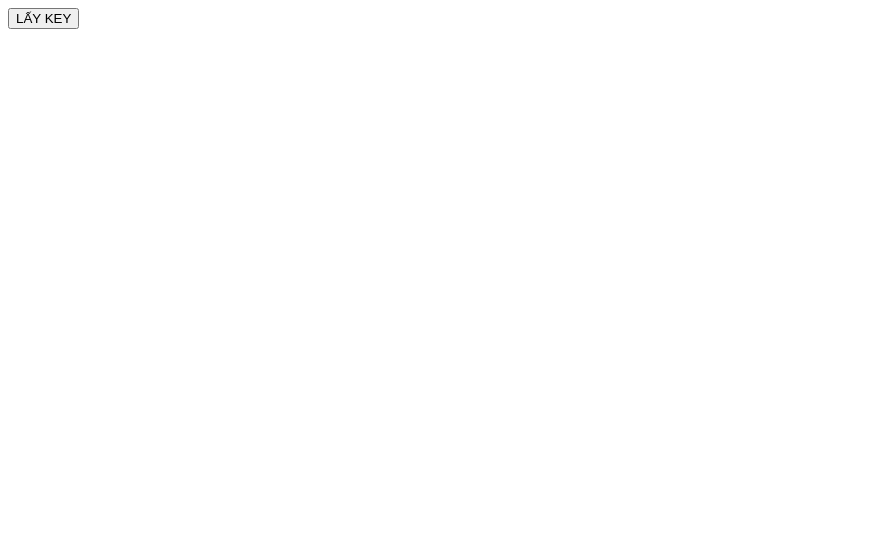
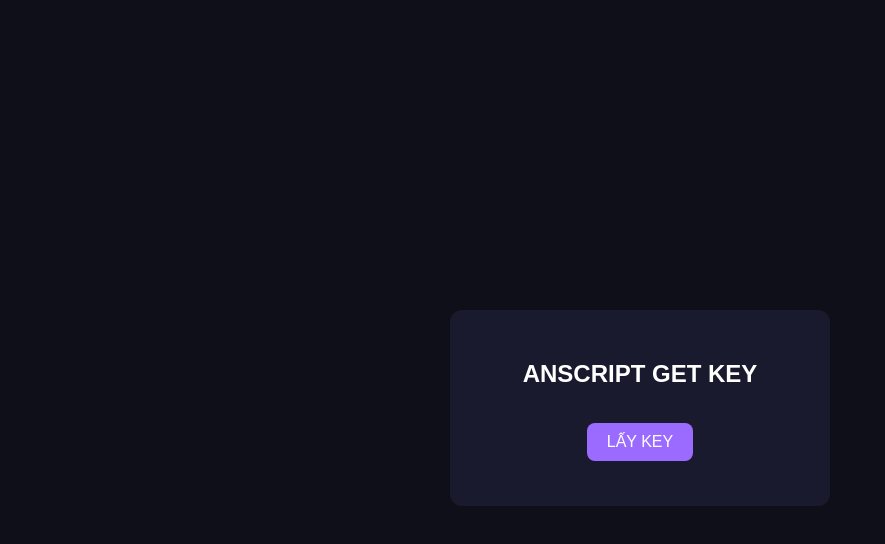
Before and after one commit to hothiptv/Anscript, a website: page index.html in a window 1280 px wide. Shown: the whole page, without its empty margins (0-885 px from the left). Drawn offline with Linux system fonts and the light colour scheme.

Commit message:
Update index.html

```diff
--- a/index.html
+++ b/index.html
@@ -1,17 +1,56 @@
 <!DOCTYPE html>
-<html>
+<html lang="vi">
+<head>
+<meta charset="UTF-8">
+<title>ANSCRIPT - Get Key</title>
+<style>
+body {
+    background:#0f0f1a;
+    color:#fff;
+    font-family: Arial;
+    display:flex;
+    justify-content:center;
+    align-items:center;
+    height:100vh;
+}
+.box {
+    background:#1a1a2e;
+    padding:30px;
+    border-radius:12px;
+    text-align:center;
+    width:320px;
+}
+button {
+    margin-top:15px;
+    padding:10px 20px;
+    border:none;
+    border-radius:8px;
+    background:#9b6bff;
+    color:white;
+    font-size:16px;
+    cursor:pointer;
+}
+#key {
+    margin-top:15px;
+    font-size:18px;
+    color:#7CFF9E;
+}
+</style>
+</head>
 <body>
-<button onclick="getKey()">LẤY KEY</button>
-<p id="k"></p>
+<div class="box">
+    <h2>ANSCRIPT GET KEY</h2>
+    <button onclick="getKey()">LẤY KEY</button>
+    <div id="key"></div>
+</div>
 
 <script>
 function getKey() {
-  fetch("/key")
-    .then(r => r.json())
-    .then(d => {
-      document.getElementById("k").innerText = d.key;
-      navigator.clipboard.writeText(d.key);
-    });
+    fetch("/key")
+        .then(res => res.json())
+        .then(data => {
+            document.getElementById("key").innerText = data.key;
+        });
 }
 </script>
 </body>
```
